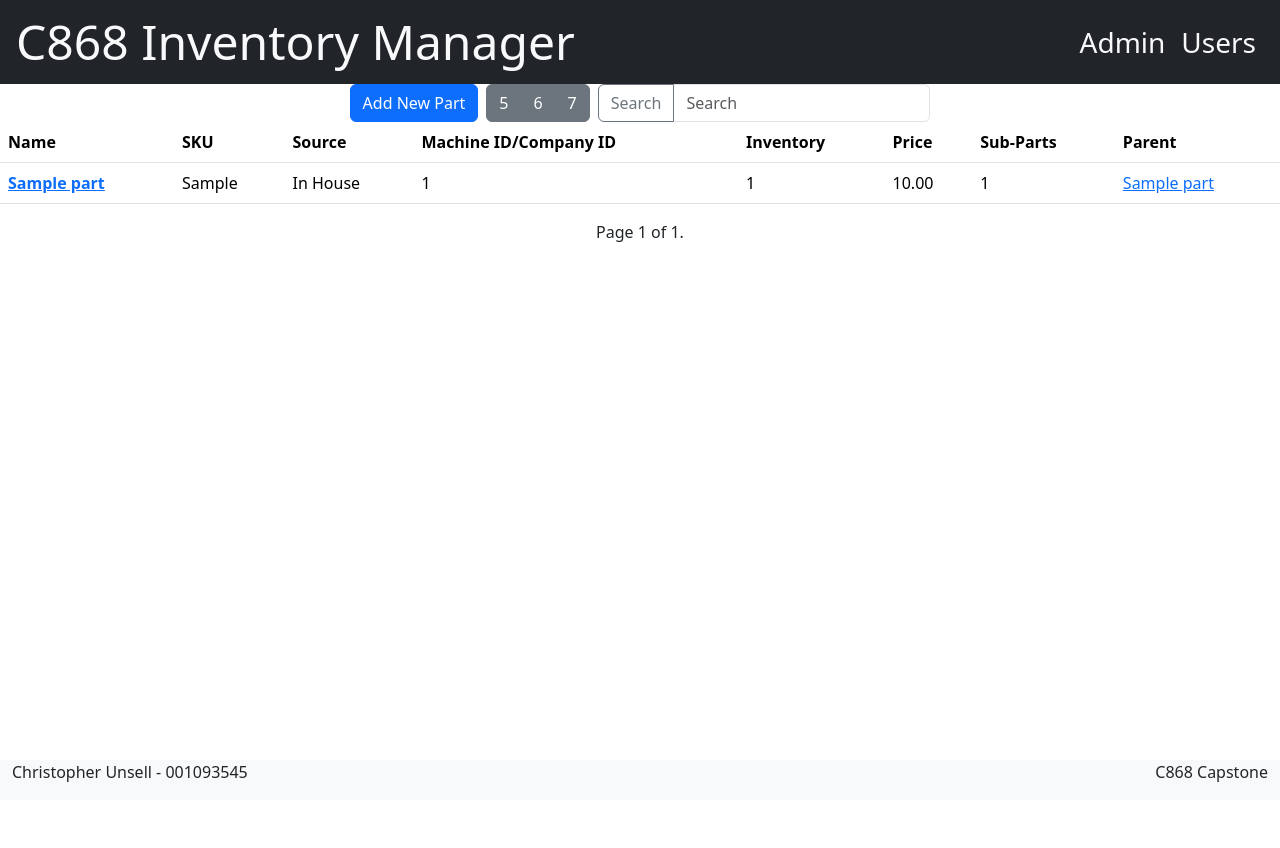
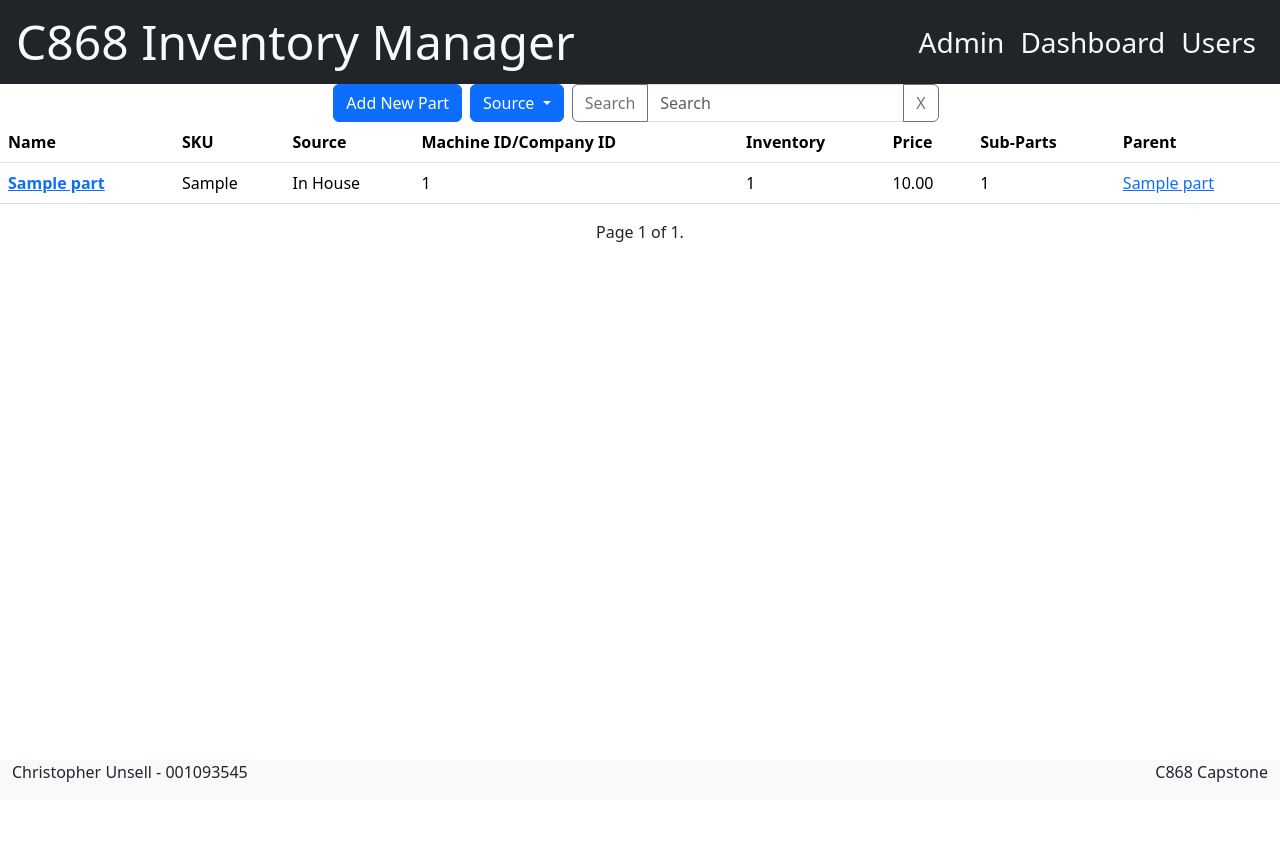
Before and after one commit to unselchr/c868, a Django app: page / in a window 1280 px wide. Run offline with Django 5.2, Linux system fonts and the light colour scheme; a user stored in the database is signed in; tables that the repository leaves empty hold one stand-in row (values such as "Sample post").

Commit message:
add filtering for dashboard, fix several bugs in layout

```diff
--- a/c868/views.py
+++ b/c868/views.py
@@ -1,11 +1,11 @@
+import re
 from django.shortcuts import render, redirect
 from django.urls import reverse_lazy
 from django.views import generic
 from django.http.response import HttpResponseServerError, HttpResponseNotFound, HttpResponseForbidden, HttpResponseBadRequest
 from django.core.exceptions import BadRequest
 from django.template import loader
-# from users.utils import check_roles
-# from users.models import Role
+from django.db.models import Q
 from django.contrib.auth.mixins import LoginRequiredMixin
 from django.contrib.messages.views import SuccessMessageMixin
 from django.contrib.auth import login, authenticate
@@ -72,12 +72,41 @@ class HomeView(LoginRequiredMixin, generic.ListView):
     ordering = ['-pk']
     paginate_by = 20
 
+    def get_queryset(self):
+        parts = super().get_queryset()
+        source = self.request.GET.get('source')
+        if source:
+            parts = parts.filter(source=source)
+        search = self.request.GET.get('search')
+        if search:
+            search = search.lower()
+            parts = parts.filter(
+                Q(name__icontains=search)|
+                Q(sku__icontains=search)|
+                Q(source_id__icontains=search)|
+                Q(price__icontains=search))
+        return parts
+
     def get_context_data(self, **kwargs):
         context = super().get_context_data(**kwargs)
-        # parts = models.Part.objects.filter()
-        # context['parts'] = parts
-        # for p in parts:
-        #     print(p)
+        context['source_choices'] = models.Part.SOURCE_CHOICES
+        params = []
+
+        source = self.request.GET.get('source')
+        if source:
+            params.append('source=%s'%source)
+            context['source']=source
+
+        search = self.request.GET.get('search')
+        if search:
+            params.append('search=%s'%search)
+            context['search']=search
+
+        qs = '&'.join(params)
+
+        context['source_qs'] = re.sub(r'source=[A-Z]+&?', '', qs)
+        context['search_qs'] = re.sub(r'search=[^&]+&?', '', qs)
+
         return context
 
 @check_roles
--- a/templates/dashboard.html
+++ b/templates/dashboard.html
@@ -5,18 +5,25 @@
         <div class="btn-group me-2" role="group" aria-label="First group">
             <a type="button" class="btn btn-primary" href="{% url 'partcreate' %}">Add New Part</a>
         </div>
-        <div class="btn-group me-2" role="group" aria-label="Second group">
-            <button type="button" class="btn btn-secondary">5</button>
-            <button type="button" class="btn btn-secondary">6</button>
-            <button type="button" class="btn btn-secondary">7</button>
+        <div class="btn-group me-2" role="group">
+            <button id="sourceDropdown" type="button" class="btn btn-primary dropdown-toggle" data-bs-toggle="dropdown" aria-expanded="false">
+                {% if source %}{{source}}{% else %}Source{% endif %}
+            </button>
+            <ul class="dropdown-menu" aria-labelledby="sourceDropdown">
+                {% for i, j in source_choices %}
+                    <li><a class="dropdown-item" href="{% url 'dashboard' %}?{{source_qs}}&source={{i}}">{{j}}</a></li>
+                {% endfor %}
+                <li><a class="dropdown-item" href="{% url 'dashboard' %}?{{source_qs}}">All</a></li>
+            </ul>
         </div>
-        <div class="input-group">
+        <div class="input-group me-2">
             <button class="btn btn-outline-secondary" type="button" id="searchButton">Search</button>
-            <input type="text" class="form-control" placeholder="Search" aria-label="Search" aria-describedby="searchButton">
+            <input type="text" class="form-control" placeholder="{% if search %}{{search}}{% else %}Search{% endif %}" aria-label="Search" aria-describedby="searchButton" id="searchField" data-bs-toggle="tooltip" data-bs-placement="bottom" title="You can search by part name, sku, source id, or price. Search is case insensitive.">
+            <button class="btn btn-outline-secondary" type="button" id="searchClearButton">X</button>
         </div>
   </div>
     </div>
-    <div class="col-12">
+    <div class="col-12" style="max-width: 100vw; overflow-x:scroll;">
         <table class="table">
             <thead>
                 <tr>
@@ -65,3 +72,16 @@
     </div>
 </div>
 {% endblock content %}
+{% block extrascripts %}
+<script>
+var searchButton = document.getElementById('searchButton');
+var searchClearButton = document.getElementById('searchClearButton');
+var searchField = document.getElementById('searchField');
+searchButton.addEventListener('click', function(){
+    window.location = window.location.href.split('?')[0] + '?' + '{{search_qs}}' + '&search=' + searchField.value;
+});
+searchClearButton.addEventListener('click', function(){
+    window.location = window.location.href.split('?')[0] + '?' + '{{search_qs}}';
+});
+</script>
+{% endblock extrascripts %}
--- a/templates/layout.html
+++ b/templates/layout.html
@@ -8,13 +8,13 @@
         <meta name="description" content="{% block meta_description %}{% endblock %}">
         <link rel="shortcut icon" type="image/png" href="{% static 'images/favicon.ico' %}">
         <link href="https://cdn.jsdelivr.net/npm/bootstrap@5.3.7/dist/css/bootstrap.min.css" rel="stylesheet" integrity="sha384-LN+7fdVzj6u52u30Kp6M/trliBMCMKTyK833zpbD+pXdCLuTusPj697FH4R/5mcr" crossorigin="anonymous">
-        <script src="https://cdn.jsdelivr.net/npm/bootstrap@5.3.7/dist/js/bootstrap.bundle.min.js" integrity="sha384-ndDqU0Gzau9qJ1lfW4pNLlhNTkCfHzAVBReH9diLvGRem5+R9g2FzA8ZGN954O5Q" crossorigin="anonymous"></script>
+        <script src="https://cdn.jsdelivr.net/npm/bootstrap@5.0.2/dist/js/bootstrap.bundle.min.js" integrity="sha384-MrcW6ZMFYlzcLA8Nl+NtUVF0sA7MsXsP1UyJoMp4YLEuNSfAP+JcXn/tWtIaxVXM" crossorigin="anonymous"></script>
         {% block extraheader %}{% endblock extraheader %}
     </head>
 
-    <body>
+    <body style="max-width: 100vw; overflow-x:hidden;">
         {% block layout %}
-            <div class='container-fluid min-vh-100 gx-0'>
+            <div class='container-fluid min-vh-100 gx-0' style="max-width: 100vw; overflow-x:hidden;">
                 {% block nav %}
                     {% include 'nav.html' %}
                 {% endblock nav %}
@@ -40,6 +40,11 @@
             </div>
         {% endblock layout %}
         {% block extrascripts %}{% endblock extrascripts %}
-        <script src="https://cdn.jsdelivr.net/npm/bootstrap@5.3.7/dist/js/bootstrap.bundle.min.js" integrity="sha384-ndDqU0Gzau9qJ1lfW4pNLlhNTkCfHzAVBReH9diLvGRem5+R9g2FzA8ZGN954O5Q" crossorigin="anonymous"></script>
+        <script>
+            var tooltipTriggerList = [].slice.call(document.querySelectorAll('[data-bs-toggle="tooltip"]'));
+            var tooltipList = tooltipTriggerList.map(function (tooltipTriggerEl) {
+                return new bootstrap.Tooltip(tooltipTriggerEl)
+            });
+        </script>
     </body>
 </html>
--- a/templates/nav.html
+++ b/templates/nav.html
@@ -1,10 +1,10 @@
 {% load static%}
-<nav class='navbar navbar-expand bg-dark px-3'>
-    <button class="navbar-toggler" type="button" data-toggle="collapse" data-target="#navbarSupportedContent" aria-controls="navbarSupportedContent" aria-expanded="false" aria-label="Toggle navigation">
+<nav class='navbar navbar-expand-md navbar-dark bg-dark px-3'>
+    <button class="navbar-toggler" type="button" data-bs-toggle="collapse" data-bs-target="#navbarSupportedContent" aria-controls="navbarSupportedContent" aria-expanded="false" aria-label="Toggle navigation">
         <span class="navbar-toggler-icon"></span>
-      </button>
+    </button>
     <div class='d-inline-flex'>
-        <a class='navbar-brand d-flex opacity-100 align-items-center' href='{% url "dashboard" %}'>
+        <a class='navbar-brand d-md-flex d-none opacity-100 align-items-center' href='{% url "dashboard" %}'>
             <!-- <img src="{% static 'images/logo.png' %}" width='auto' height='50'> -->
             <p class="text-light display-5 p-0 m-0">C868 Inventory Manager</p>
         </a>
@@ -16,6 +16,9 @@
             {% endif %}
         </div>
         <div class="navbar-nav fs-3">
+            <a class="nav-link text-light" href="{% url 'dashboard' %}">Dashboard</a>
+        </div>
+        <div class="navbar-nav fs-3">
             <a class="nav-link text-light" href="{% url 'userlist' %}">Users</a>
         </div>
     </div>
--- a/templates/part_detail.html
+++ b/templates/part_detail.html
@@ -1,6 +1,11 @@
 {% extends 'layout.html' %}
 {% block content %}
 <div class="row">
+    {% if object.parent_part.exists %}
+        <div class="col-12 justify-content-center d-flex">
+            <h3>This part is a sub-part of <a href="{% url 'partdetail' object.parent_part.first.pk %}">{{object.parent_part.first.name}}</a></h3>
+        </div>
+    {% endif %}
     <div class="col-12 justify-content-center d-flex">
         <form method="post">
             {% csrf_token %}
--- a/templates/userlist.html
+++ b/templates/userlist.html
@@ -4,7 +4,7 @@
     <div class="col-12">
         <a href="{% url 'signup' %}" class="btn btn-primary">Add new user</a>
     </div>
-    <div class="col-12">
+    <div class="col-12"  style="max-width: 100vw; overflow-x:scroll;">
         <table class="table">
             <thead>
                 <tr>
```
